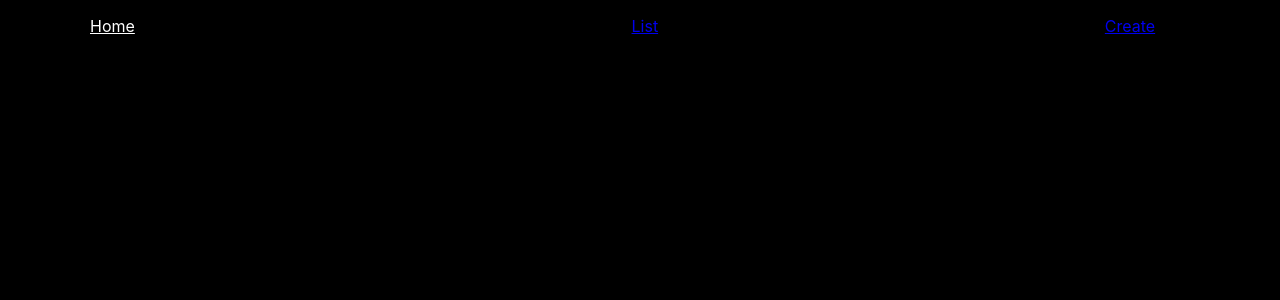
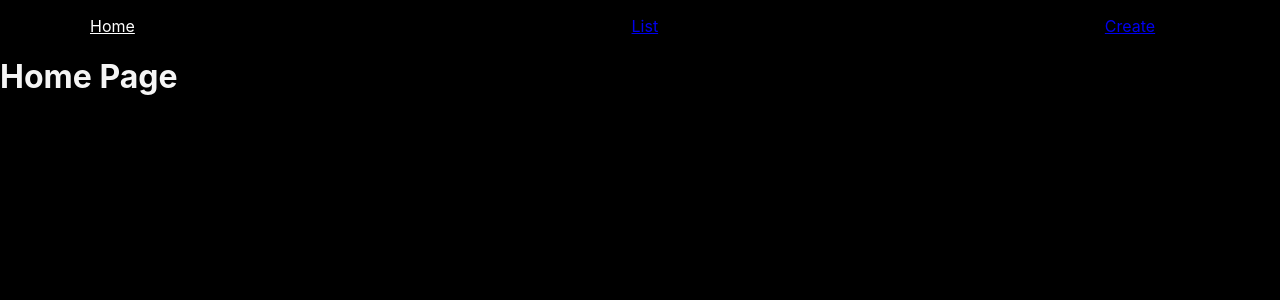
Before and after one commit to JosieMCantu/quotescreek-client, a React (Create React App) app: page / in a window 1280 px wide. Shown: the top 300 px of the page. Built offline with nearby package versions, Linux system fonts and the light colour scheme.

Commit message:
adds css

```diff
--- a/src/App.css
+++ b/src/App.css
@@ -26,6 +26,9 @@ ul {
 label {
   display: block;
 }
+h1, p {
+  color: whitesmoke;
+}
 .spinner {
   margin-top: 100px;
 }
```
